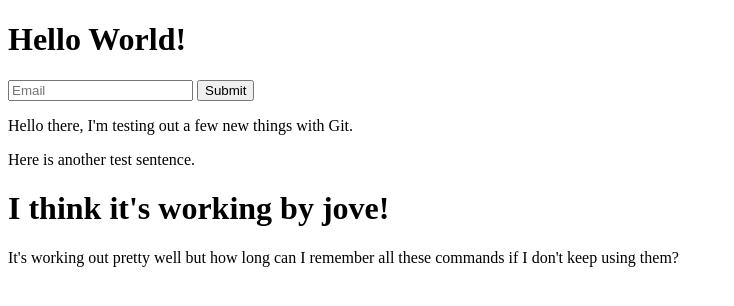
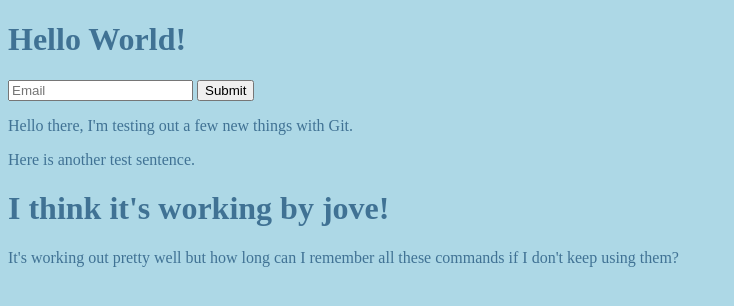
Before and after one commit to dirvingj/Hello-World, a plain HTML site: page index.html in a window 1280 px wide. Shown: the whole page, without its empty margins (0-734 px from the left). Drawn offline with Linux system fonts and the light colour scheme.

Commit message:
Updated some html, and created a css stylesheet.

```diff
--- a/index.html
+++ b/index.html
@@ -1,7 +1,9 @@
 <!Doctype html>
 <html>
 
-<head></head>
+<head>
+<link rel="stylesheet" href="stylesheet.css"
+</head>
 
 <body>
 <h1>Hello World!</h1>
--- /dev/null
+++ b/stylesheet.css
@@ -0,0 +1,4 @@
+body {
+background-color: lightBlue;
+color: #407294;
+}
```
